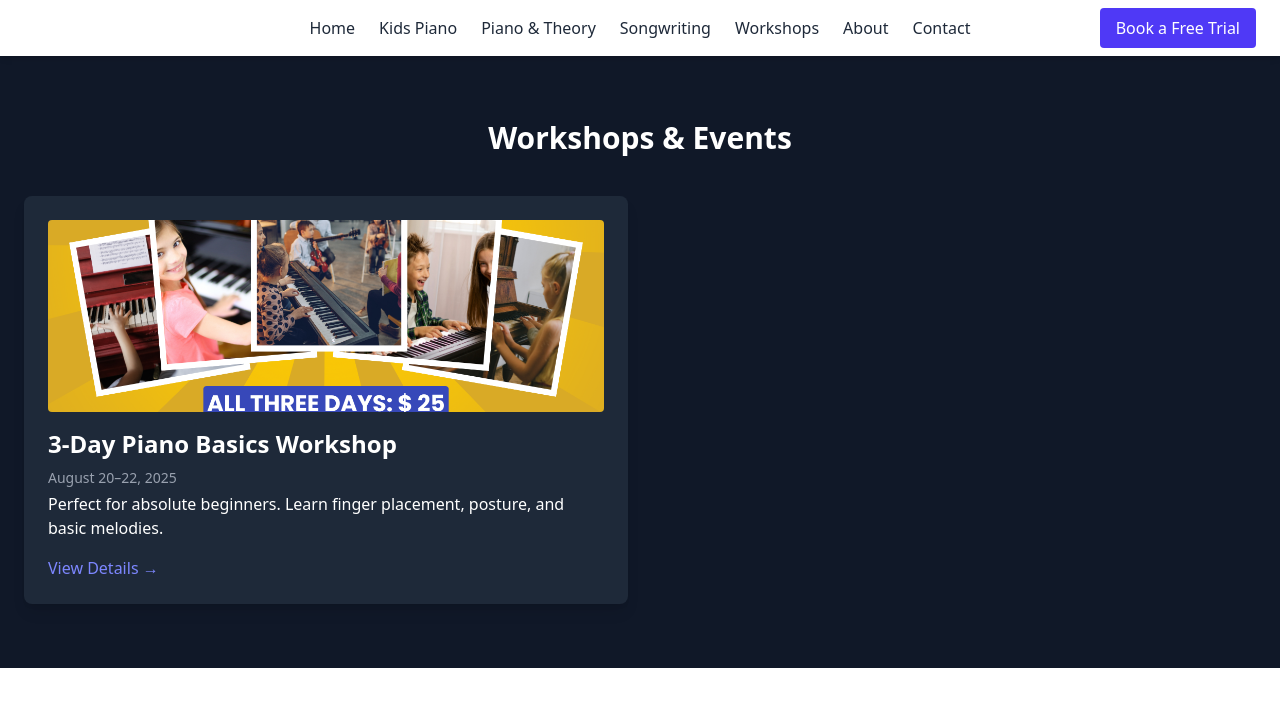
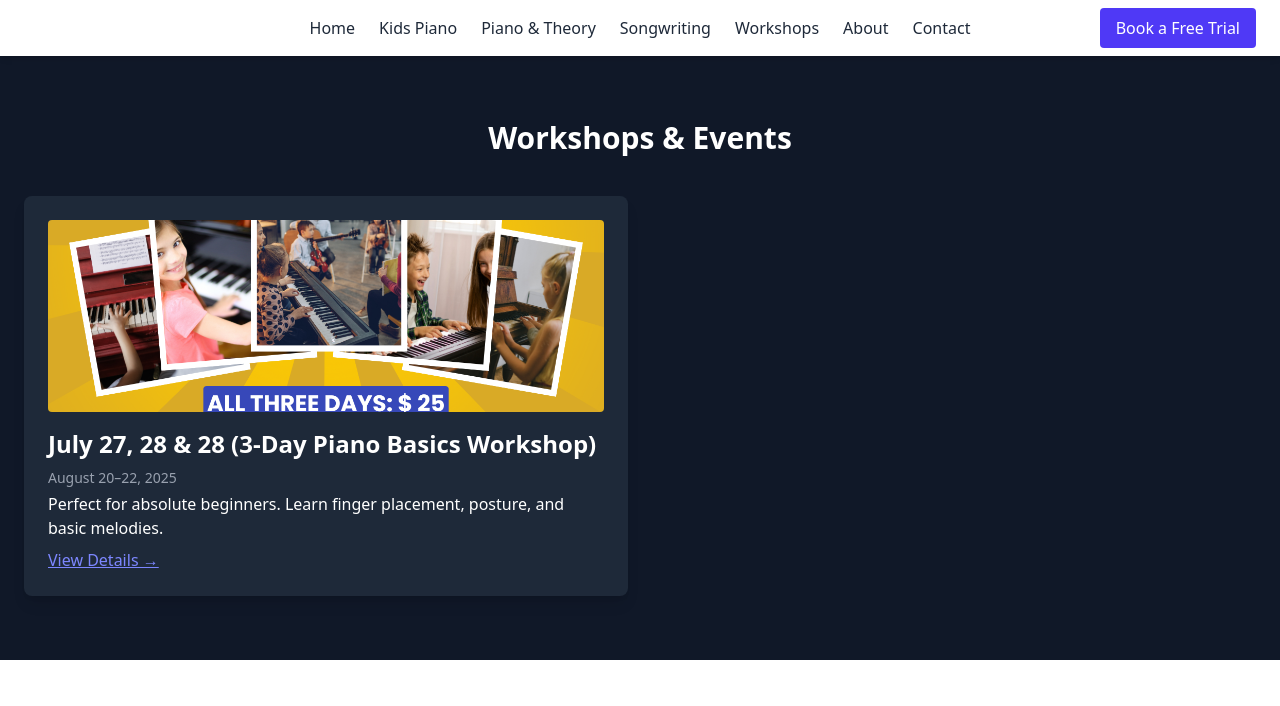
Before and after one commit to ashwinkotee/music-teaching-website, a React (Vite) app: page /workshops in a window 1280 px wide. Shown: the top 706 px of the page. Built offline with nearby package versions, Linux system fonts and the light colour scheme.

Commit message:
Layout and workshop update

```diff
--- a/src/pages/WorkshopsPage.jsx
+++ b/src/pages/WorkshopsPage.jsx
@@ -2,12 +2,12 @@ import { Link } from "react-router-dom";
 
 const workshops = [
   {
-    title: "3-Day Piano Basics Workshop",
+    title: "July 27, 28 & 28 (3-Day Piano Basics Workshop)",
     slug: "piano-basics-workshop",
     date: "August 20–22, 2025",
     summary:
       "Perfect for absolute beginners. Learn finger placement, posture, and basic melodies.",
-    image: "/Workshop.png", // Replace with your actual image path
+    image: "/Workshop.png",
   },
 ];
 
@@ -19,7 +19,11 @@ const WorkshopsPage = () => {
       </h2>
       <div className="grid md:grid-cols-2 gap-6">
         {workshops.map((event, index) => (
-          <div key={index} className="bg-gray-800 p-6 rounded-lg shadow-lg">
+          <Link
+            key={index}
+            to={`/workshops/${event.slug}`}
+            className="block bg-gray-800 p-6 rounded-lg shadow-lg hover:shadow-xl transition-shadow duration-300"
+          >
             <img
               src={event.image}
               alt={event.title}
@@ -27,14 +31,9 @@ const WorkshopsPage = () => {
             />
             <h3 className="text-2xl font-semibold mb-2">{event.title}</h3>
             <p className="text-sm text-gray-400 mb-1">{event.date}</p>
-            <p className="mb-4">{event.summary}</p>
-            <Link
-              to={`/workshops/${event.slug}`}
-              className="text-indigo-400 hover:underline"
-            >
-              View Details →
-            </Link>
-          </div>
+            <p className="mb-2">{event.summary}</p>
+            <span className="text-indigo-400 underline">View Details →</span>
+          </Link>
         ))}
       </div>
     </section>
--- a/src/pages/workshops/PIanoBasicsWorkshop.jsx
+++ b/src/pages/workshops/PIanoBasicsWorkshop.jsx
@@ -47,7 +47,7 @@ const PianoWorkshop = () => {
               </li>
               <ul className="list-disc pl-6">
                 <li>July 25 (Friday): 4:00 PM – 5:00 PM</li>
-                <li>July 26 & 27 (Sat & Sun): 10:30 AM – 11:30 AM</li>
+                <li>July 26 & 27 (Sat & Sun): 10:00 AM – 11:00 AM</li>
               </ul>
               <li>
                 <strong>Location:</strong> In-Person (Lower Sackville)
```
